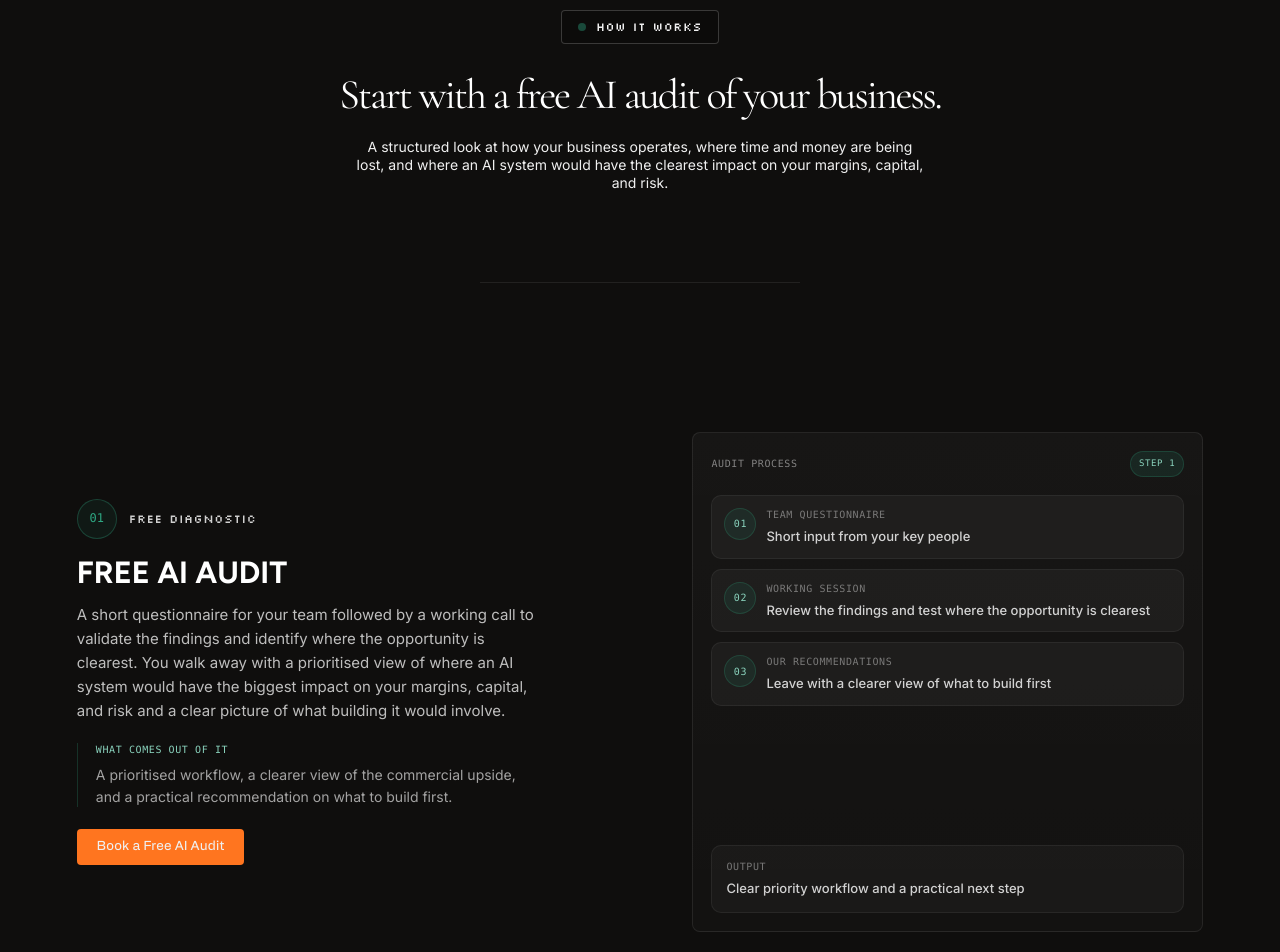
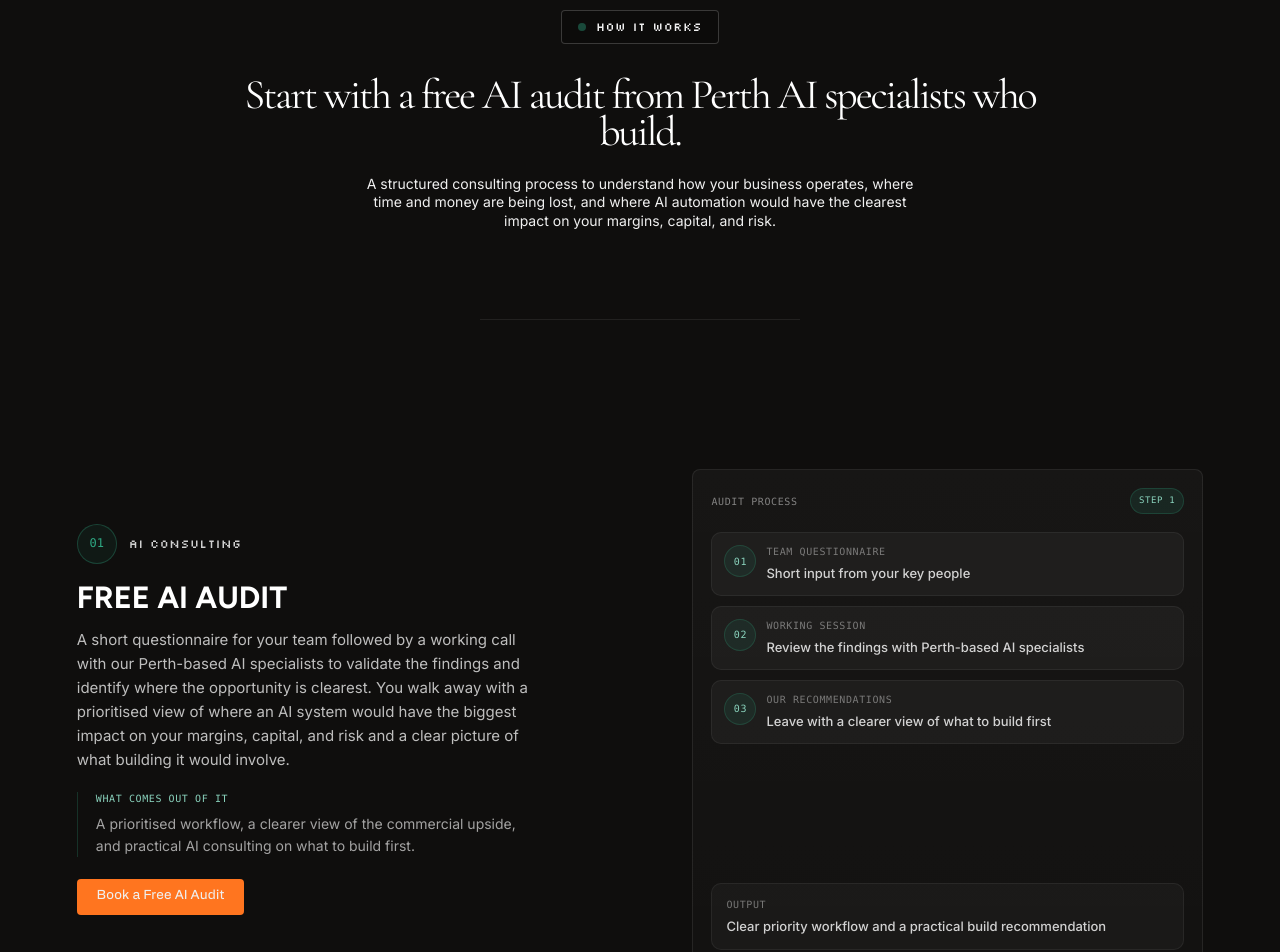
Before and after one commit to andymdavid/OS-website, a React (Vite) app: page /marginal-gains in a window 1280 px wide. Shown: the part 3780-4732 px from the top of the page. Built offline with nearby package versions, Linux system fonts and the light colour scheme; a web font is replaced by a local one.

Commit message:
SEO: strengthen AI specialist copy

```diff
--- a/scripts/seo-config.cjs
+++ b/scripts/seo-config.cjs
@@ -560,6 +560,7 @@ function getStaticPages() {
           category: [
             'AI Automation Perth',
             'AI Consulting Perth',
+            'AI Specialists Perth',
             'AI Workflow Automation',
             'AI Agents for Business',
             'Free AI Audit',
@@ -581,8 +582,8 @@ function getStaticPages() {
         <h1>Custom AI Systems for SMEs</h1>
         <p>We start with a free AI audit of your business, identify where time, margin, capital, and risk are being lost, and scope one focused AI system around the workflow where the impact is clearest.</p>
         <p>The result is a working system delivered into your business and built on infrastructure you own.</p>
-        <h2>How it works</h2>
-        <p>The process starts with a free AI audit, moves into a focused system build, and can continue through an ongoing relationship for teams that want to keep improving and building over time.</p>
+        <h2>Start with a free AI audit from Perth AI specialists who build</h2>
+        <p>The process starts with practical AI consulting, moves into a focused AI automation system build, and can continue through an ongoing relationship for teams that want to keep improving and building over time.</p>
         <p><a href="mailto:info@otherstuff.studio">Book a Free AI Audit</a></p>
       `,
     },
--- a/src/components/MGHowItWorksSection.tsx
+++ b/src/components/MGHowItWorksSection.tsx
@@ -5,20 +5,20 @@ import './MGHowItWorksSection.css';
 const stages = [
   {
     number: '01',
-    label: 'Free diagnostic',
+    label: 'AI consulting',
     title: 'Free AI Audit',
     description:
-      'A short questionnaire for your team followed by a working call to validate the findings and identify where the opportunity is clearest. You walk away with a prioritised view of where an AI system would have the biggest impact on your margins, capital, and risk and a clear picture of what building it would involve.',
+      'A short questionnaire for your team followed by a working call with our Perth-based AI specialists to validate the findings and identify where the opportunity is clearest. You walk away with a prioritised view of where an AI system would have the biggest impact on your margins, capital, and risk and a clear picture of what building it would involve.',
     detailTitle: 'What comes out of it',
     detail:
-      'A prioritised workflow, a clearer view of the commercial upside, and a practical recommendation on what to build first.',
+      'A prioritised workflow, a clearer view of the commercial upside, and practical AI consulting on what to build first.',
   },
   {
     number: '02',
     label: 'First project',
     title: 'Build the AI Automation System',
     description:
-      'We scope and build one focused AI system around a workflow identified in the audit. The engagement has a defined start, a defined end, and a working system delivered into your business as the output, and built around how your business actually operates.',
+      'We turn the consulting work into one focused AI automation system around a workflow identified in the audit. The engagement has a defined start, a defined end, and a working system delivered into your business as the output, and built around how your business actually operates.',
     detailTitle: 'What comes out of it',
     detail:
       'A working AI system delivered into your business, with clear scope, handover, and infrastructure your team can actually use.',
@@ -48,7 +48,7 @@ const stageVisualContent = {
       {
         number: '02',
         label: 'Working session',
-        detail: 'Review the findings and test where the opportunity is clearest',
+        detail: 'Review the findings with Perth-based AI specialists',
       },
       {
         number: '03',
@@ -57,7 +57,7 @@ const stageVisualContent = {
       },
     ],
     resultLabel: 'Output',
-    resultDetail: 'Clear priority workflow and a practical next step',
+    resultDetail: 'Clear priority workflow and a practical build recommendation',
     visualClassName: 'mg-audit-visual',
   },
   'Build the AI Automation System': {
@@ -171,12 +171,12 @@ export function MGHowItWorksSection() {
         <div className="mg-how-it-works-hero">
           <div className="intro-pill fade-in">HOW IT WORKS</div>
           <h2 className="section-heading fade-in fade-in-stagger-1">
-            Start with a free AI audit of your business.
+            Start with a free AI audit from Perth AI specialists who build.
           </h2>
           <p className="mg-how-it-works-subpara fade-in fade-in-stagger-2">
-            A structured look at how your business operates, where time and money are being lost,
-            and where an AI system would have the clearest impact on your margins, capital, and
-            risk.
+            A structured consulting process to understand how your business operates, where time
+            and money are being lost, and where AI automation would have the clearest impact on
+            your margins, capital, and risk.
           </p>
         </div>
 
--- a/src/routes/MarginalGains.tsx
+++ b/src/routes/MarginalGains.tsx
@@ -132,6 +132,7 @@ export default function MarginalGains() {
             category: [
               "AI Automation Perth",
               "AI Consulting Perth",
+              "AI Specialists Perth",
               "AI Workflow Automation",
               "AI Agents for Business",
               "Free AI Audit",
```
